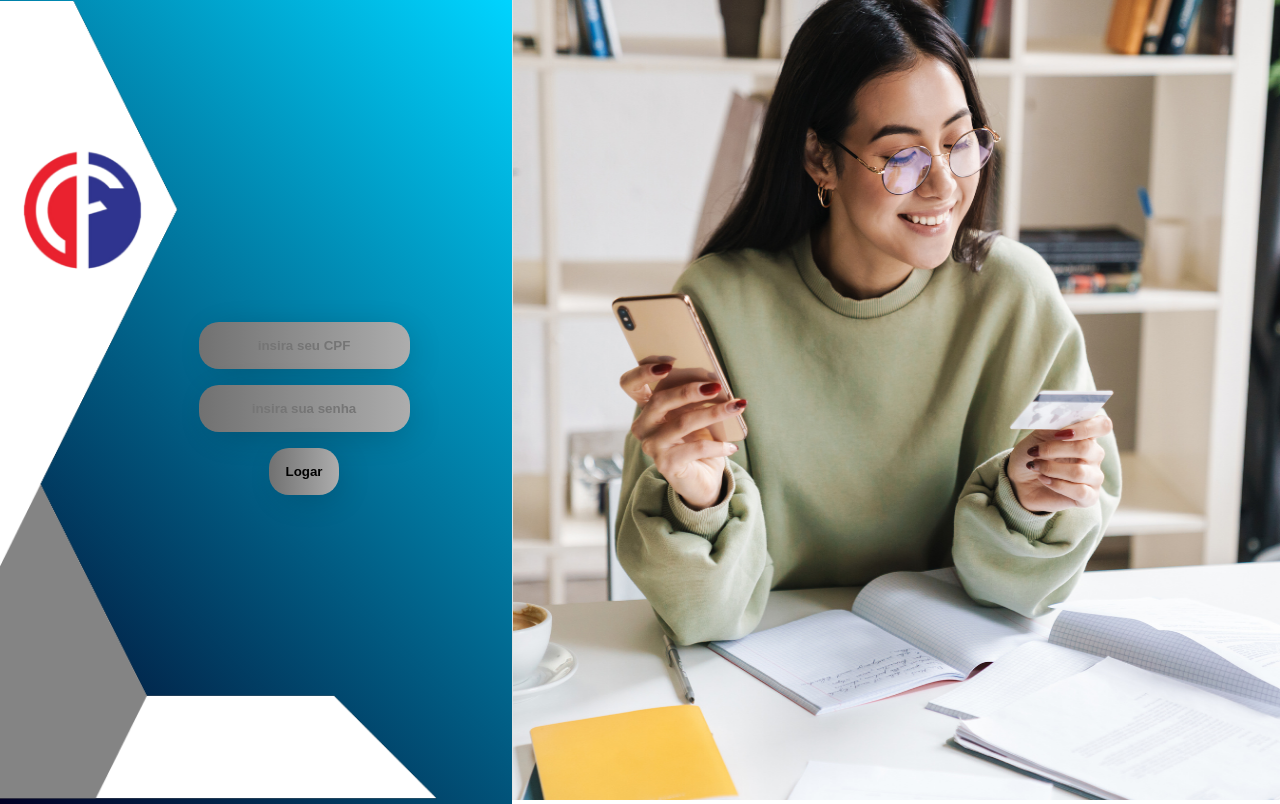
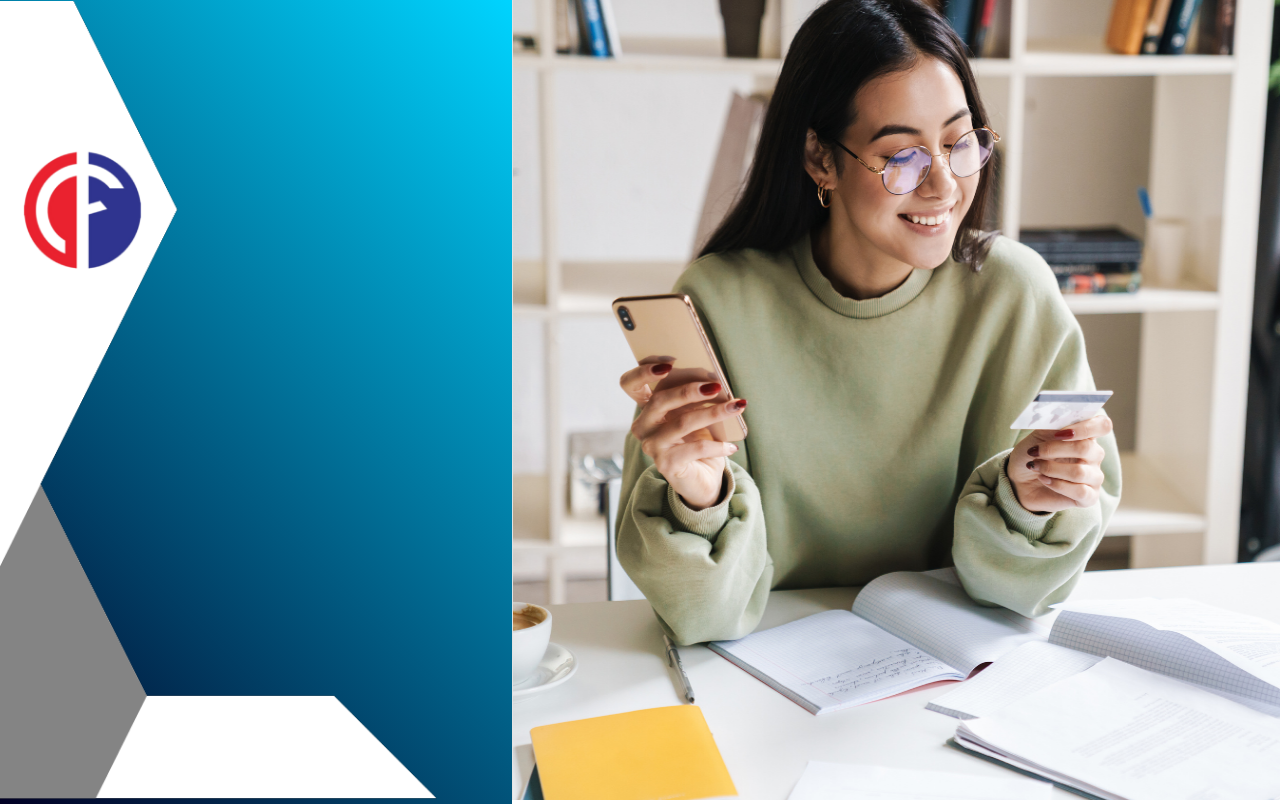
Before and after one commit to vinicius-pascoal/tiradentes-banking, a React (Create React App) app: page / in a window 1280 px wide. Built offline with nearby package versions, Linux system fonts and the light colour scheme.

Commit message:
inicio da componentizacao da tela de login

```diff
--- a/src/assets/components/baseLogin/index.jsx
+++ b/src/assets/components/baseLogin/index.jsx
@@ -0,0 +1,20 @@
+import { Children } from "react";
+import frameLogo from "../../imgs/login/framelogoCortada.png";
+import fotoGarota from "../../imgs/login/garotacartaoCortada.png";
+
+function BaseLogin() {
+  return (
+    <>
+      <div class="contentLogin">
+        <div class="areaLogin">
+          <img src={frameLogo} alt="" />
+        </div>
+        <div class="imgLogin">
+          <img src={fotoGarota} />
+        </div>
+      </div>
+    </>
+  );
+}
+
+export default BaseLogin;
--- a/src/pages/login/index.jsx
+++ b/src/pages/login/index.jsx
@@ -1,22 +1,15 @@
-import frameLogo from "../../assets/imgs/login/framelogoCortada.png";
-import fotoGarota from "../../assets/imgs/login/garotacartaoCortada.png";
+import BaseLogin from "../../assets/components/baseLogin";
 
 function Login() {
   return (
     <>
-      <div class="contentLogin">
-        <div class="areaLogin">
-          <img src={frameLogo} alt="" />
-          <form class="formularioLogin">
-            <input type="text" placeholder="insira seu CPF" />
-            <input type="text" placeholder="insira sua senha" />
-            <button>Logar</button>
-          </form>
-        </div>
-        <div class="imgLogin">
-          <img src={fotoGarota} />
-        </div>
-      </div>
+      <BaseLogin>
+        <form class="formularioLogin">
+          <input type="text" placeholder="insira seu CPF" />
+          <input type="text" placeholder="insira sua senha" />
+          <button>Logar</button>
+        </form>
+      </BaseLogin>
     </>
   );
 }
```
